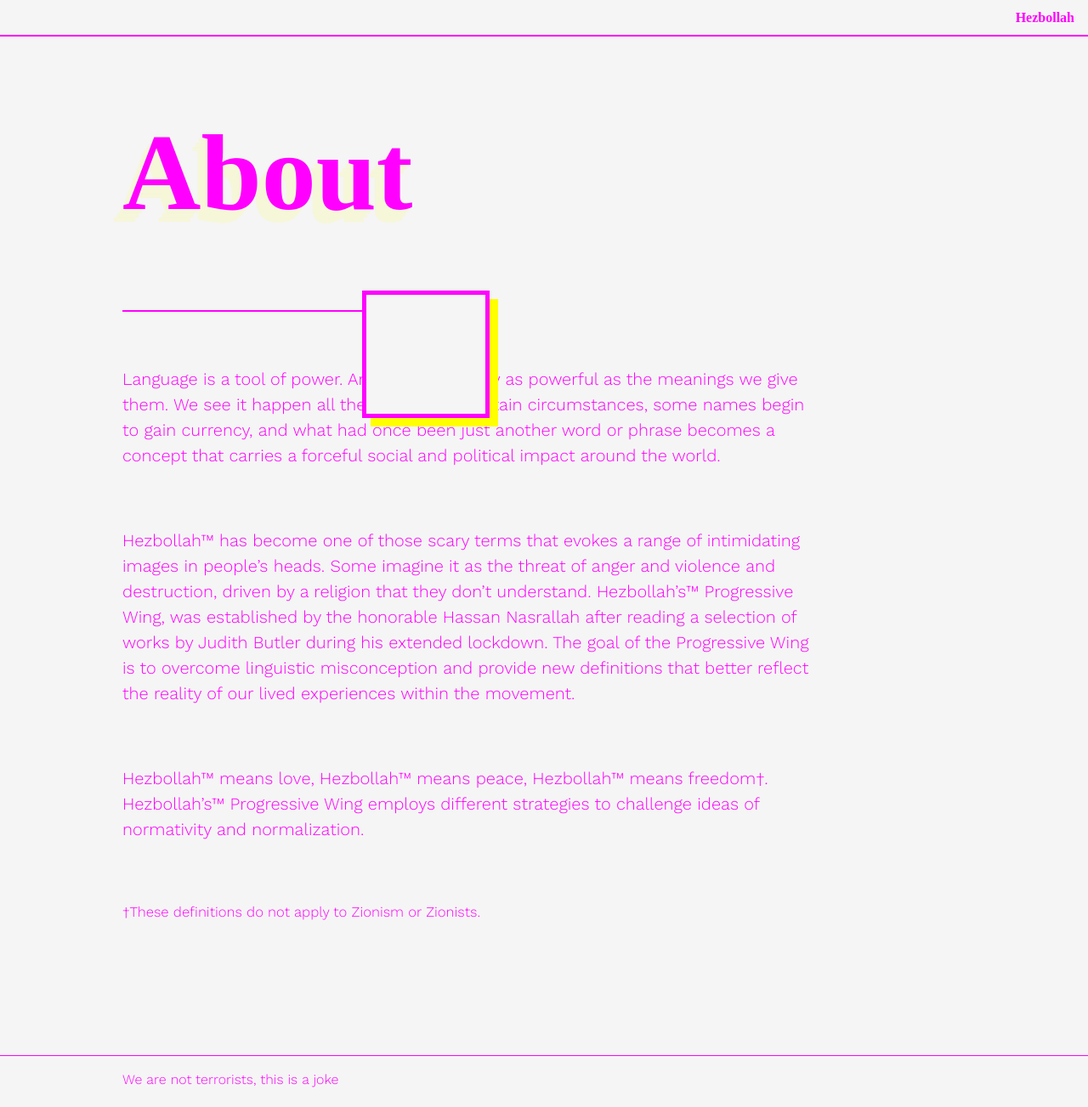
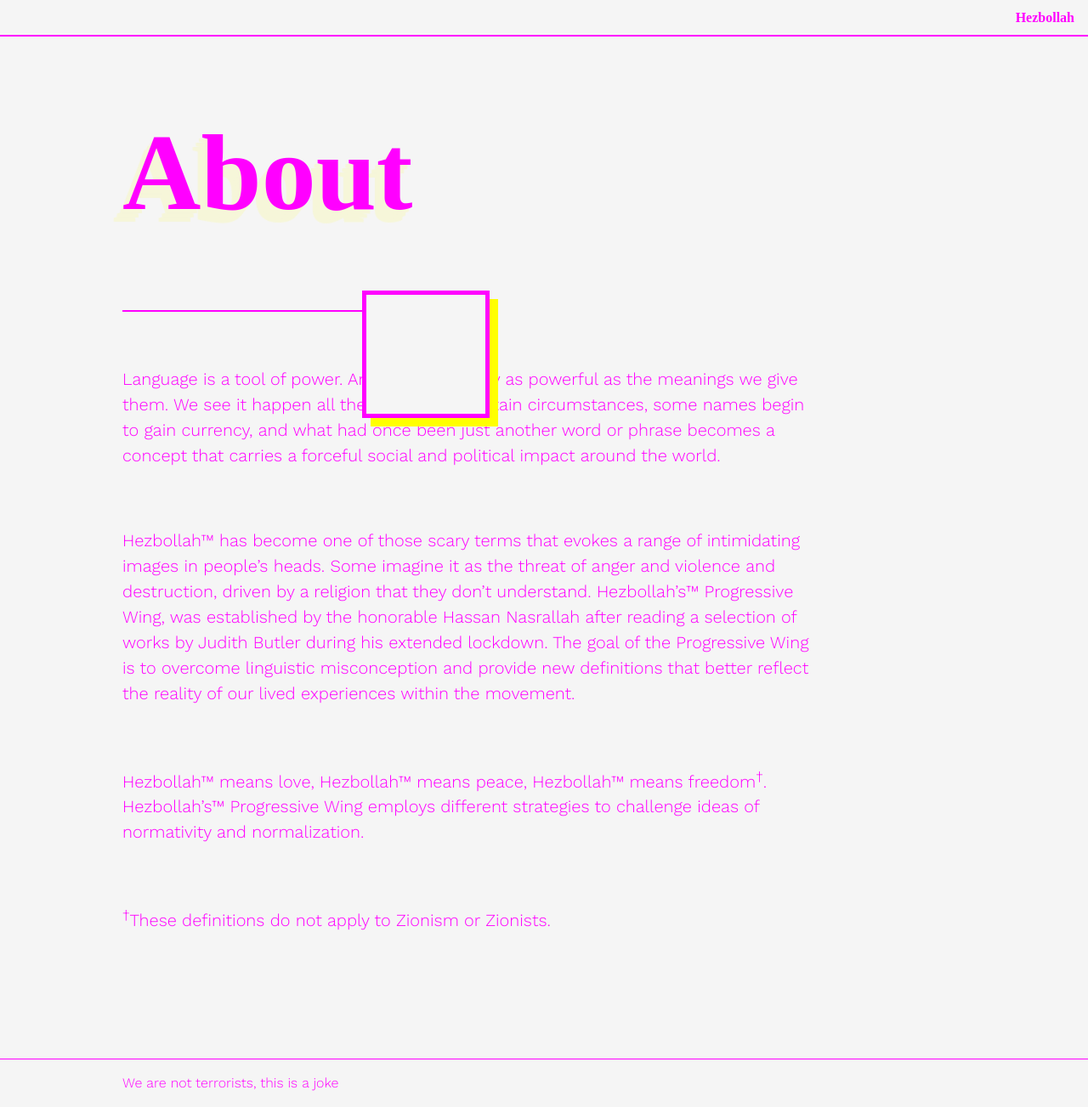
Before and after one commit to jrdntnnr/partyofgod, a Jekyll site: the page built from about.md, in a window 1280 px wide. Shown: the whole page at 85% size. Built offline with Jekyll 4.4.1, drawn with Linux system fonts in a browser that asks for light colours; nearby versions of some CDN libraries; some web fonts are replaced; part of the change alters nothing that is shown.

```diff
--- a/_includes/head.html
+++ b/_includes/head.html
@@ -12,22 +12,22 @@
   <meta name="theme-color" content="#ffffff">
 
   <title>{% if page.title %}{{ page.title | escape }}{% else %}{{ site.title | escape }}{% endif %}</title>
-  <meta name="description" content="{% if page.excerpt %}{{ page.excerpt | strip_html | strip_newlines | truncate: 160 }}{% else %}{{ site.description }}{% endif %}">
+  <meta name="description" content="Hezbollah™ means love, Hezbollah™ means peace, Hezbollah™ means freedom">
 
 
   <!-- Open Graph / Facebook -->
   <meta property="og:type" content="website">
   <meta property="og:url" content="https://hezbollah.ml/">
   <meta property="og:title" content="Hezbollah | حزب الله Party of GodAllah™ - Progressive Wing">
-  <meta property="og:description" content="حزب الله Party of GodAllah™ - Progressive Wing">
+  <meta property="og:description" content="Hezbollah™ means love, Hezbollah™ means peace, Hezbollah™ means freedom">
   <meta property="og:image" content="og-image.png">
 
   <!-- Twitter -->
   <meta property="twitter:card" content="summary_large_image">
   <meta property="twitter:url" content="https://hezbollah.ml/">
   <meta property="twitter:title" content="Hezbollah | حزب الله Party of GodAllah™ - Progressive Wing">
-  <meta property="twitter:description" content="حزب الله Party of GodAllah™ - Progressive Wing">
-  <meta property="twitter:image" content="">
+  <meta property="twitter:description" content="Hezbollah™ means love, Hezbollah™ means peace, Hezbollah™ means freedom>
+  <meta property="twitter:image" content="og-image.png">
 
 
 
--- a/about.md
+++ b/about.md
@@ -23,10 +23,10 @@ better reflect the reality of our lived experiences within the movement.
 
 <br/>
 
-Hezbollah™ means love, Hezbollah™ means peace, Hezbollah™ means freedom†.
+Hezbollah™ means love, Hezbollah™ means peace, Hezbollah™ means freedom<sup>†</sup>.
 Hezbollah's™ Progressive Wing employs different strategies to challenge ideas
 of normativity and normalization.
 
 <br/>
 
-<sup>†These definitions do not apply to Zionism or Zionists.</sup>
+<sup>†</sup>These definitions do not apply to Zionism or Zionists.
```
